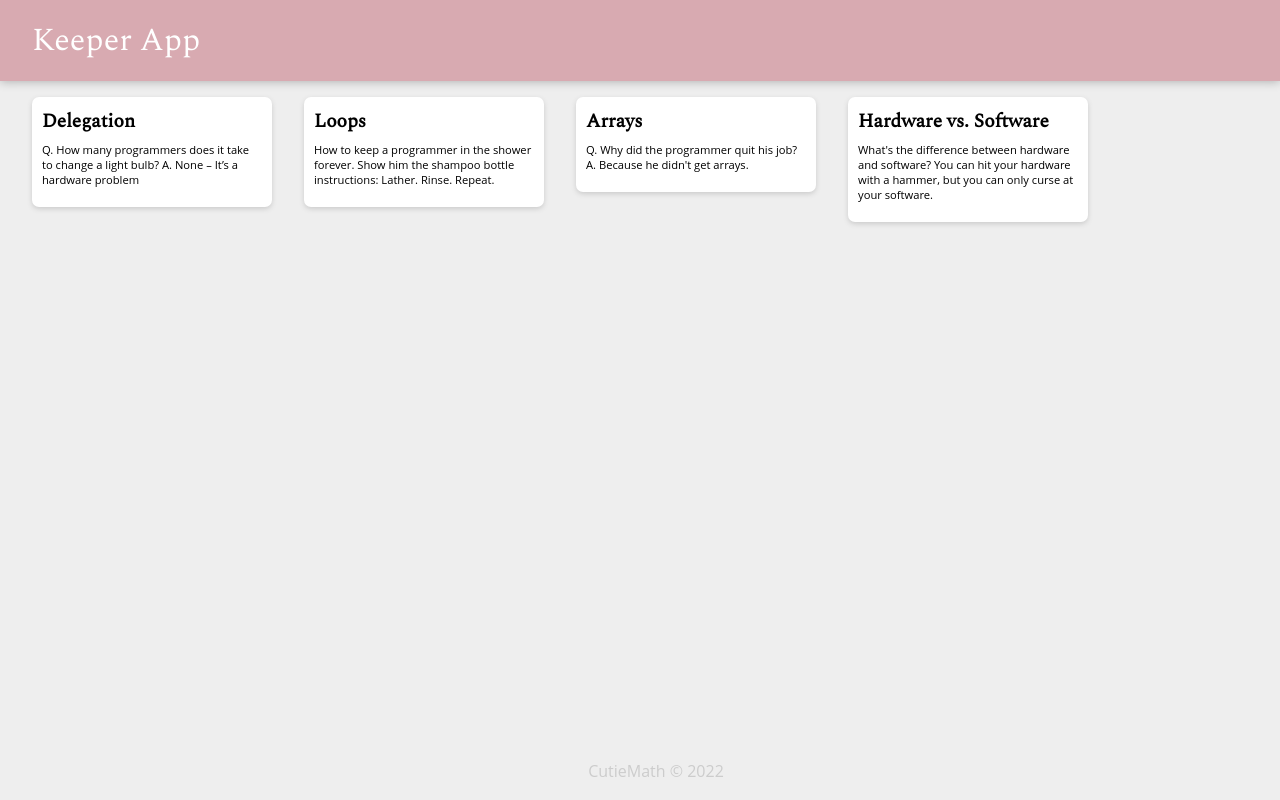
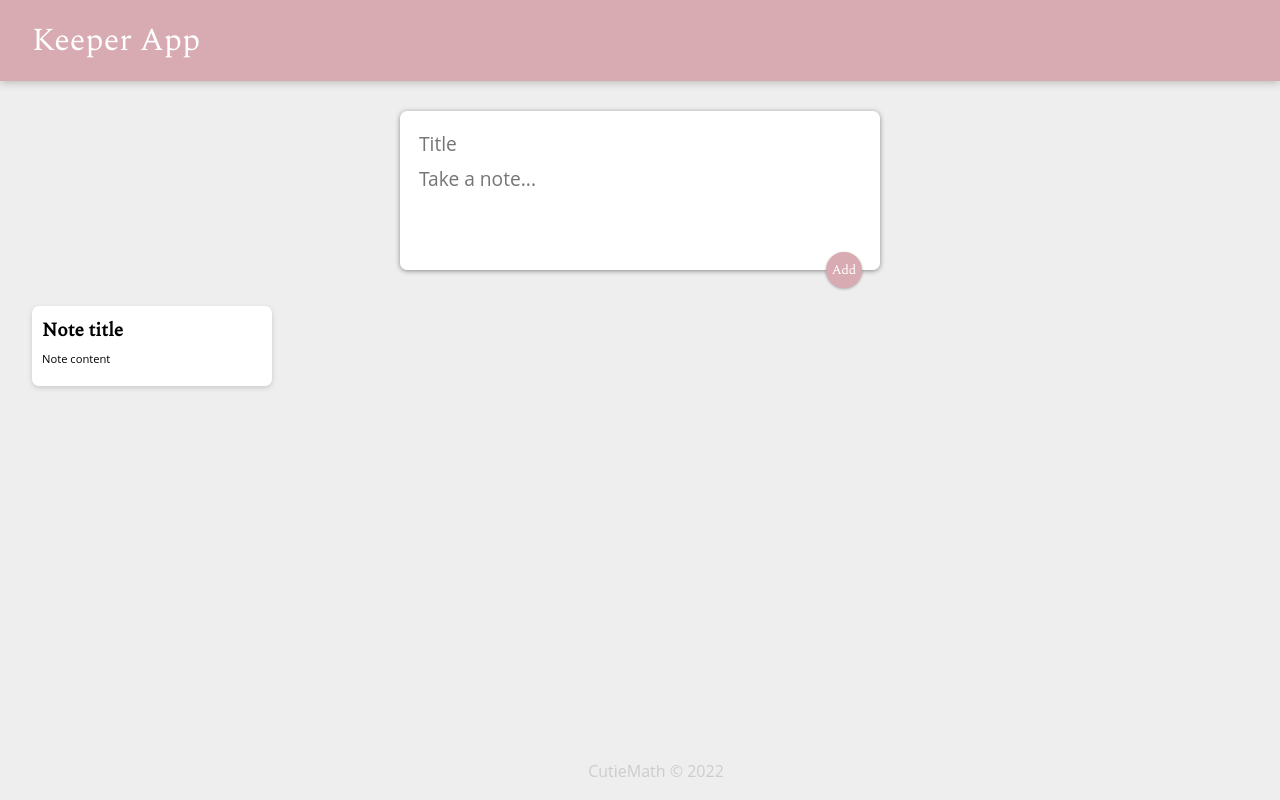
Before and after one commit to CutieMath/ReactApp, a React (Create React App) app: page / in a window 1280 px wide. Built offline with nearby package versions, Linux system fonts and the light colour scheme.

Commit message:
add text area for the app

```diff
--- a/public/styles.css
+++ b/public/styles.css
@@ -55,3 +55,49 @@
     white-space: pre-wrap;
     word-wrap: break-word;
   }
+  .note button {
+    position: relative;
+    float: right;
+    margin-right: 10px;
+    color: #D8AAB1;
+    border: none;
+    width: 36px;
+    height: 36px;
+    cursor: pointer;
+    outline: none;
+  }
+
+  form {
+    position: relative;
+    width: 480px;
+    margin: 30px auto 20px auto;
+    background: #fff;
+    padding: 15px;
+    border-radius: 7px;
+    box-shadow: 0 1px 5px rgb(138, 137, 137);
+  }
+  form input,
+  form textarea {
+    width: 100%;
+    border: none;
+    padding: 4px;
+    outline: none;
+    font-size: 1.2em;
+    font-family: inherit;
+    resize: none;
+  }
+  form button {
+    font-family: 'Spectral', serif;
+    position: absolute;
+    right: 18px;
+    bottom: -18px;
+    background: #D8AAB1;
+    color: #fff;
+    border: none;
+    border-radius: 50%;
+    width: 36px;
+    height: 36px;
+    box-shadow: 0 1px 3px rgba(0, 0, 0, 0.3);
+    cursor: pointer;
+    outline: none;
+  }
--- a/src/components/App.js
+++ b/src/components/App.js
@@ -3,19 +3,16 @@
 import Footer from "./Footer";
 import Note from "./Note";
 import notes from "../notes";
+import CreateArea from "./CreateArea";
+
 
 function App(){
     return (
         <div>
-            <Header/>
-            {notes.map((noteItem) => (
-                <Note
-                    key= {noteItem.key}
-                    title={noteItem.title}
-                    content={noteItem.content}
-                />
-            ))}
-            <Footer/>
+            <Header />
+            <CreateArea />
+            <Note key={1} title="Note title" content="Note content" />
+            <Footer />
         </div>
     );
 }
--- /dev/null
+++ b/src/components/CreateArea.js
@@ -0,0 +1,15 @@
+import React from "react";
+
+function CreateArea() {
+  return (
+    <div>
+      <form>
+        <input name="title" placeholder="Title" />
+        <textarea name="content" placeholder="Take a note..." rows="3" />
+        <button>Add</button>
+      </form>
+    </div>
+  );
+}
+
+export default CreateArea;
```
